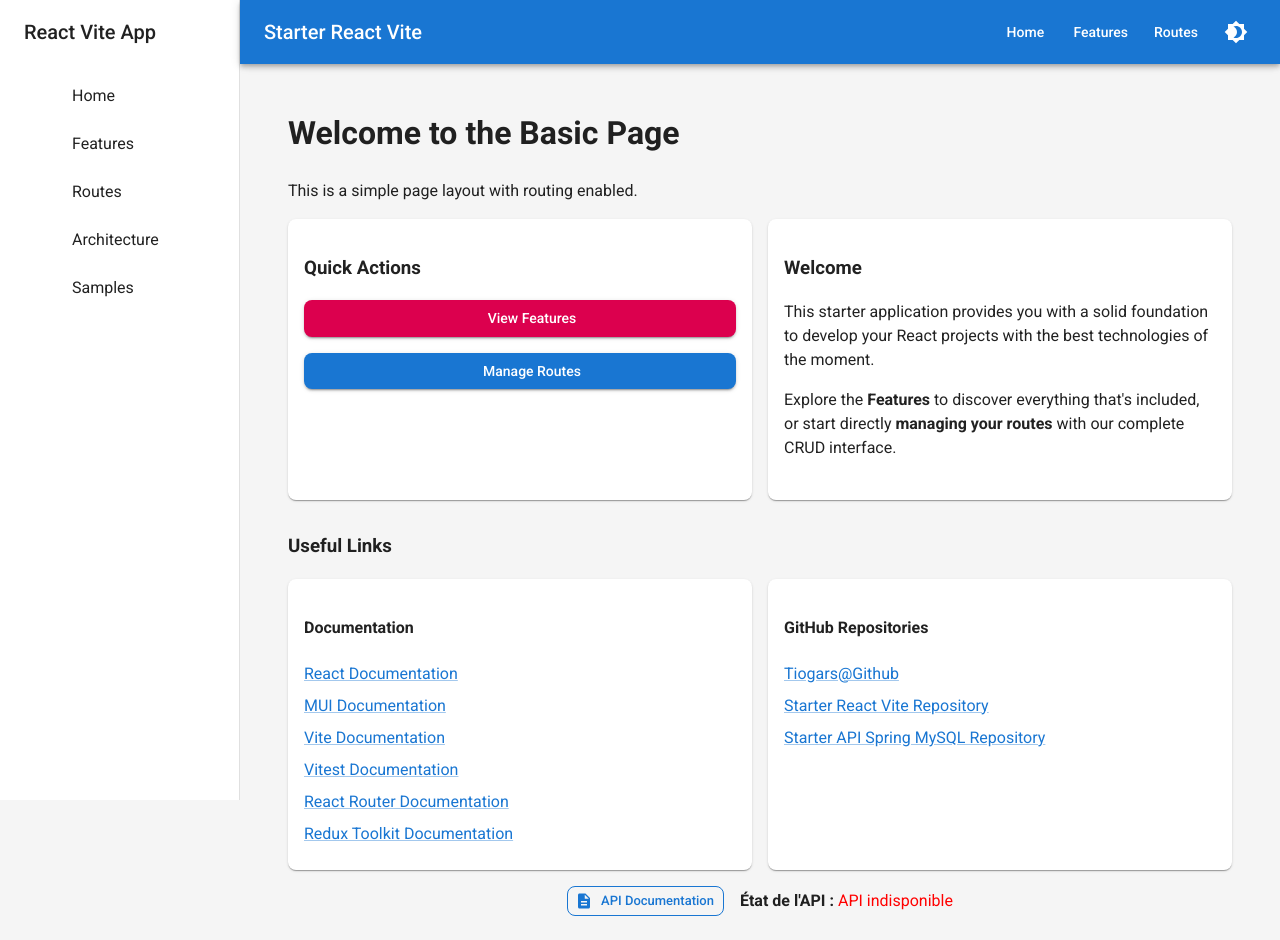
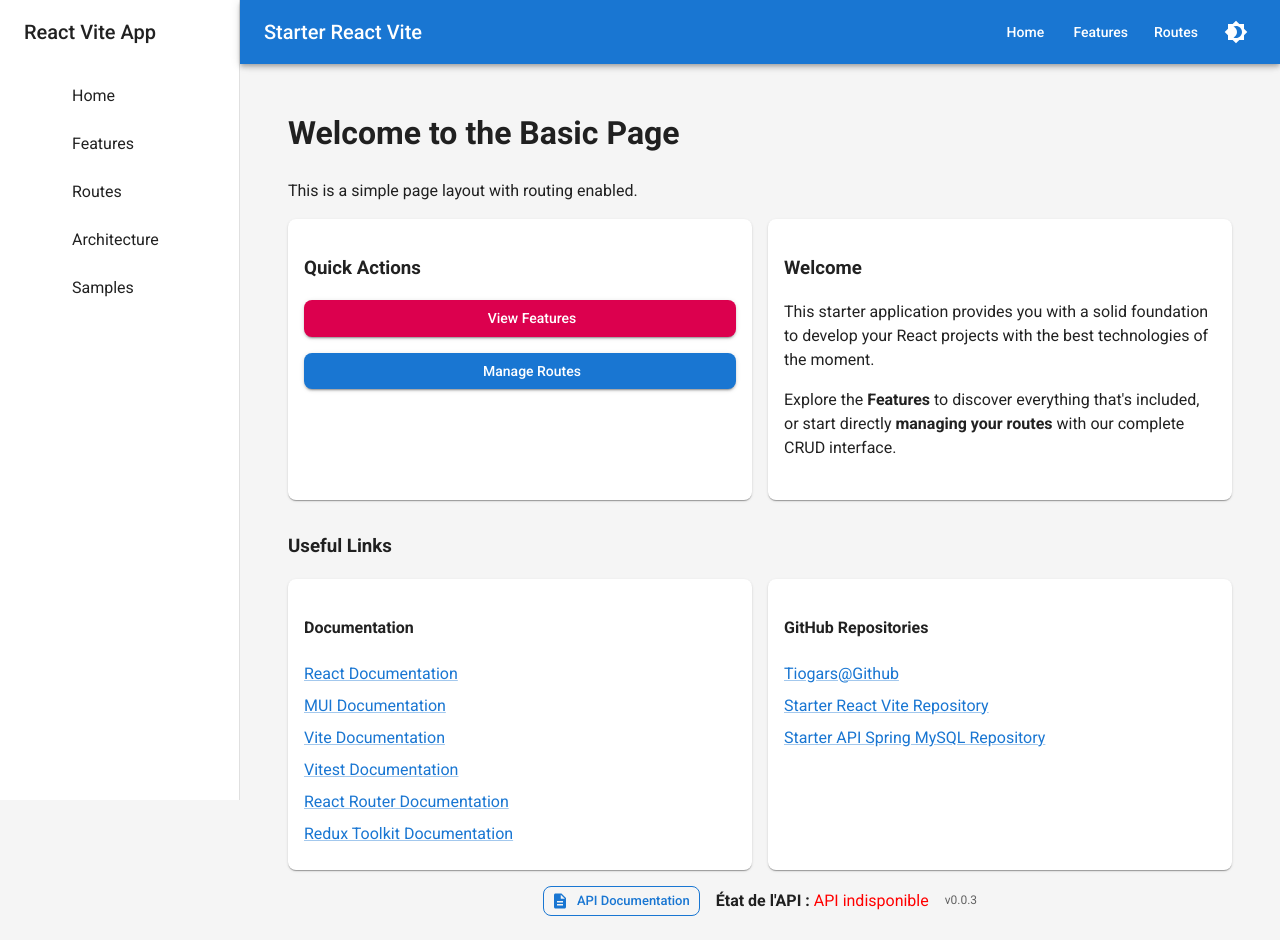
Before and after one commit to tiogars/starter-react-vite, a React (Vite) app: page / in a window 1280 px wide. Built offline with nearby package versions, Linux system fonts and the light colour scheme; no server answers; some icons are missing.

Commit message:
feat: add Version component and integrate it into Footer; update tsconfig for JSON module resolution

```diff
--- a/src/components/Layout/Footer.tsx
+++ b/src/components/Layout/Footer.tsx
@@ -2,11 +2,13 @@ import React from "react";
 import Box from "@mui/material/Box";
 import ApiHealth from "../ApiHealth";
 import SwaggerLink from "../SwaggerLink";
+import Version from "../Version";
 
 const Footer: React.FC = () => (
   <Box sx={{ width: '100%', display: 'flex', justifyContent: 'center', alignItems: 'center', gap: 2, mt: 2 }}>
     <SwaggerLink />
     <ApiHealth />
+    <Version />
   </Box>
 );
 
--- /dev/null
+++ b/src/components/Version/Version.types.ts
@@ -0,0 +1,3 @@
+export interface VersionProps {
+    version?: string;
+}
--- /dev/null
+++ b/src/components/Version/index.tsx
@@ -0,0 +1,15 @@
+import Typography from "@mui/material/Typography";
+import type { VersionProps } from "./Version.types";
+import packageJson from "../../../package.json";
+
+export const Version = (props: VersionProps) => {
+  const displayVersion = props.version || packageJson.version;
+
+  return (
+    <Typography variant="caption" color="text.secondary">
+      v{displayVersion}
+    </Typography>
+  );
+};
+
+export default Version;
--- a/tsconfig.app.json
+++ b/tsconfig.app.json
@@ -12,6 +12,7 @@
     /* Bundler mode */
     "moduleResolution": "bundler",
     "allowImportingTsExtensions": true,
+    "resolveJsonModule": true,
     "verbatimModuleSyntax": true,
     "moduleDetection": "force",
     "noEmit": true,
```
